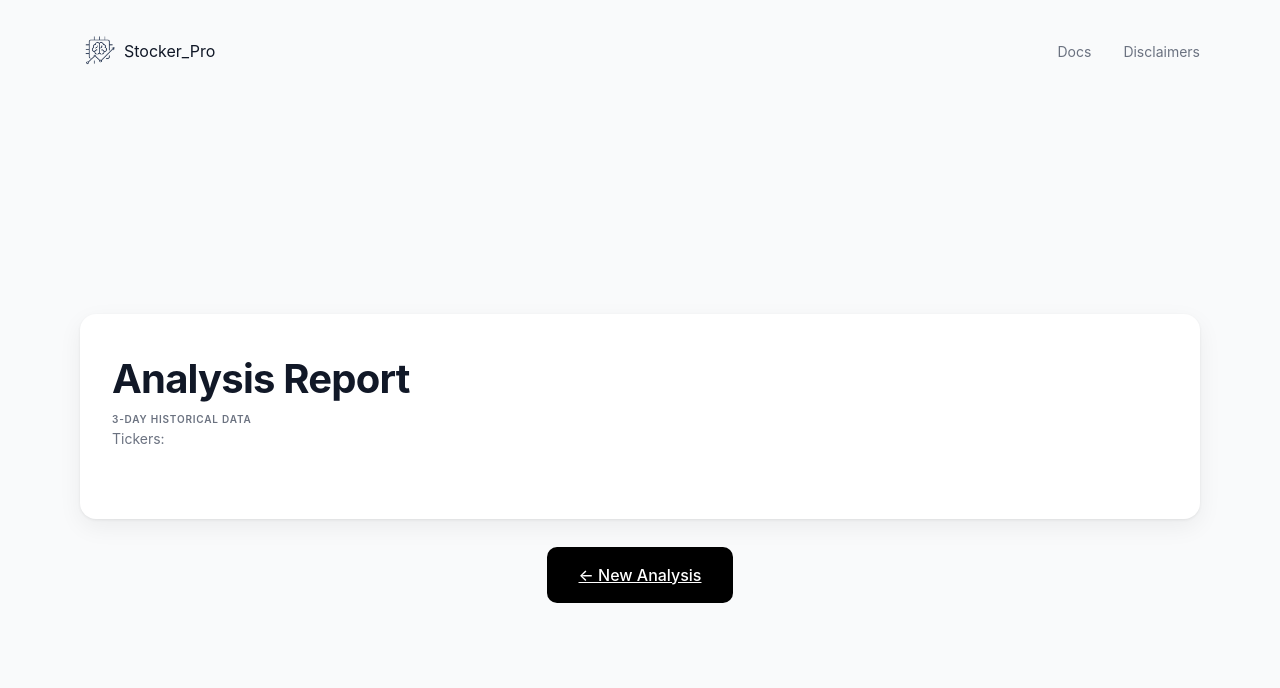
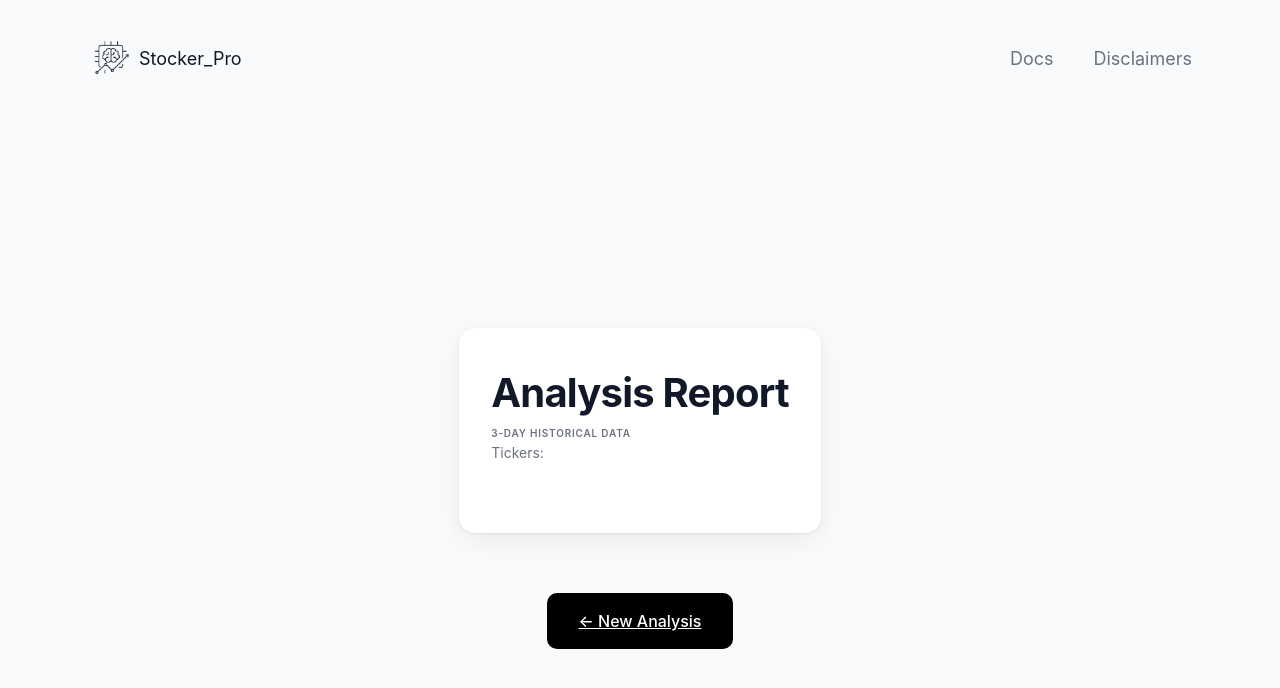
Before and after one commit to Ai5678/stocker-pro, a website: page report.html in a window 1280 px wide. Drawn offline with Linux system fonts and the light colour scheme.

Commit message:
adjust minor stylings on both main pages

```diff
--- a/style.css
+++ b/style.css
@@ -9,6 +9,7 @@
     --btn-text: #ffffff;
     --err-text: #b91c1c;
     --err-bg: #fee2e2;
+
 }
 
 * {
@@ -30,7 +31,8 @@ body {
     min-height: 100vh;
     display: flex;
     flex-direction: column;
-    padding: 32px 24px;
+    align-items: center;
+    padding: 32px 16px;
 }
 
 /* Top navigation */
@@ -39,28 +41,29 @@ body {
     align-items: center;
     justify-content: space-between;
     max-width: 1120px;
-    margin: 0 auto;
+    margin: 0 auto 32px;
+    padding: 4px 8px;
     width: 100%;
 }
 
 .logo {
     gap: 6px;
     font-weight: 400;
-    font-size: 16px;
+    font-size: 18px;
     display: flex;
     align-items: center;
     color: var(--text-main);
 }
 
 .logo img {
-    width: 38px;
-    height: 38px;
+    width: 45px;
+    height: 45px;
 }
 .nav-links {
     display: flex;
     align-items: center;
-    gap: 32px;
-    font-size: 14px;
+    gap: 40px;
+    font-size: 18px;
 }
 
 .nav-links a {
@@ -93,7 +96,7 @@ body {
     width: 100%;
     max-width: 450px;
     min-height: 380px;
-    margin-bottom: 20px;
+    margin-bottom: 32px;
     display: flex;
     flex-direction: column;
     align-items: center;
@@ -227,6 +230,7 @@ body {
     gap: 24px;
     flex-wrap: wrap;
     justify-content: center;
+    padding-bottom: 8px;
 }
 
 .footer-item {
@@ -257,6 +261,7 @@ body {
     align-items: flex-start;
     justify-content: center;
     gap: 32px;
+    margin-bottom: 32px;
 }
 
 #tickers-subtitle {
@@ -278,8 +283,8 @@ body {
     justify-content: center;
     max-width: 1120px;
     width: 100%;
-    margin-top: 30px;
-    margin-bottom: 20px;
+    margin-top: 32px;
+    margin-bottom: 32px;
 }
 
 /* Individual ticker card */
```
